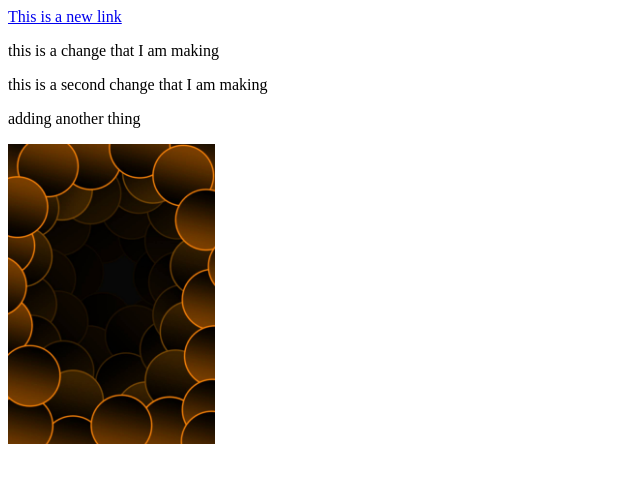
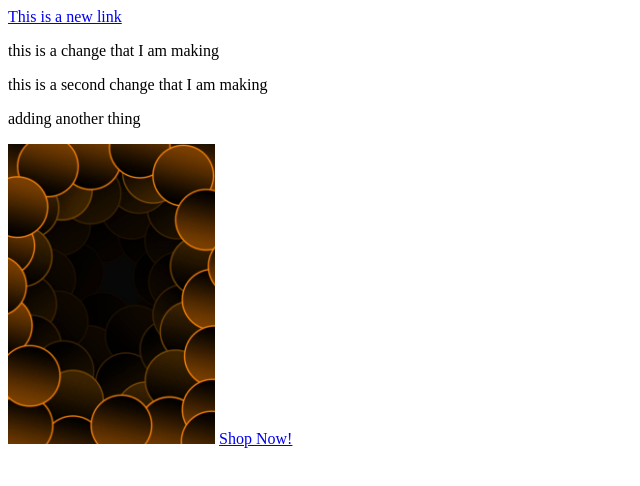
Before and after one commit to Amy-Piquant/branching-tests, a plain HTML site: page index.html in a window 1280 px wide. Shown: the full height of the page, 0-640 px from the left. Drawn offline with Linux system fonts and the light colour scheme.

Commit message:
Update index.html

```diff
--- a/index.html
+++ b/index.html
@@ -15,6 +15,7 @@
     <p>adding another thing</p>
     <div>
         <img src="template.jpg" height="300">
+        <a href="#">Shop Now!</a>
     </div>
 </body>
 </html>
```
